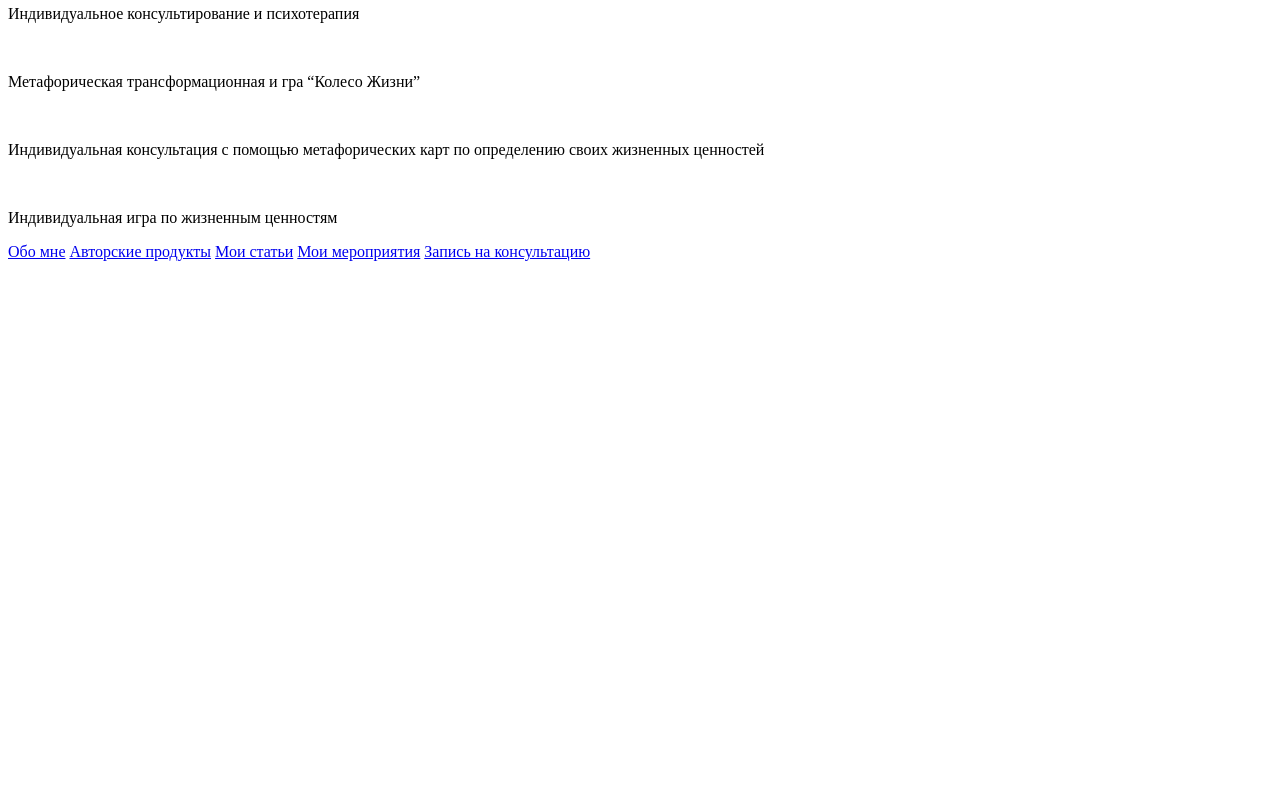
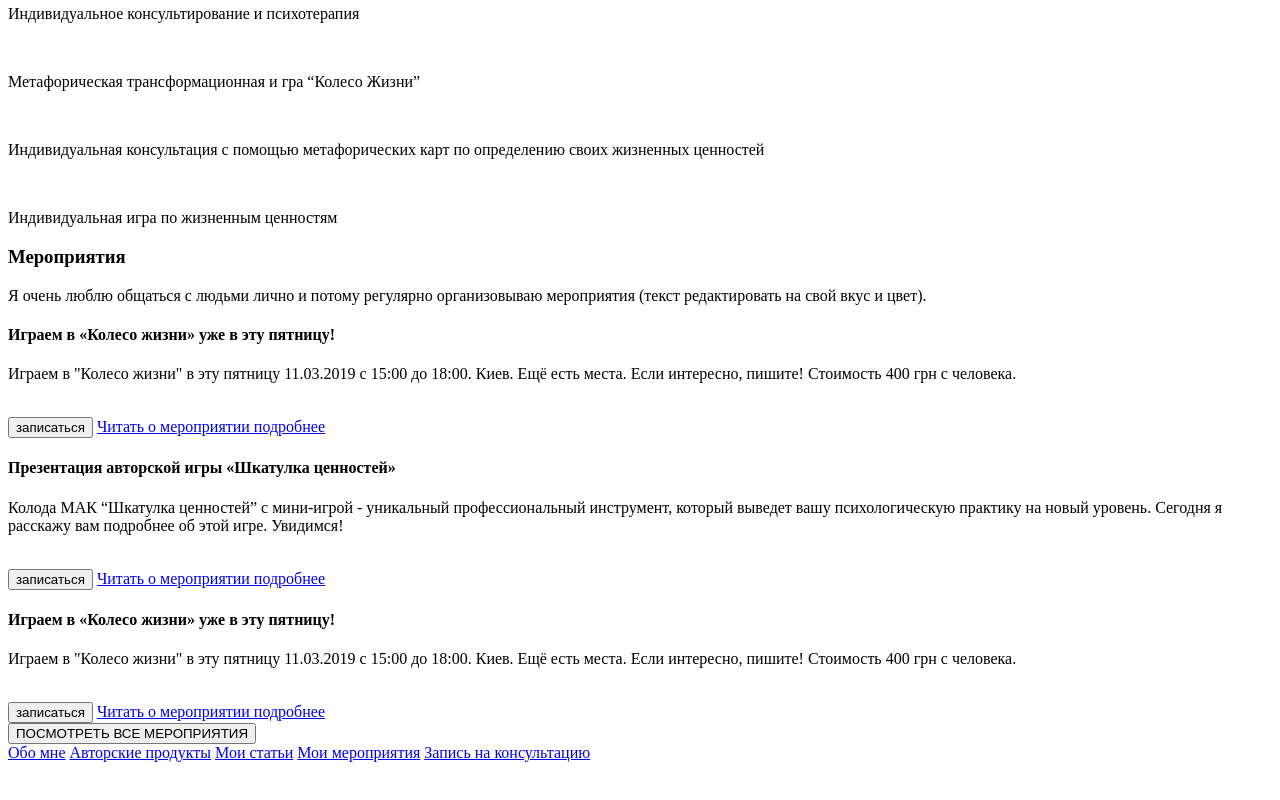
Before and after one commit to IvankoSL/psychotherapist, a plain HTML site: page index.html in a window 1280 px wide. Shown: the part 705-1505 px from the top of the page. Before the commit the page ends 1010 px from the top, so only its background shows below. Drawn offline with Linux system fonts and the light colour scheme; files that its build step writes are made by us from their sources.

Commit message:
Update index.html

```diff
--- a/index.html
+++ b/index.html
@@ -106,6 +106,46 @@
 			   </div>
 		  </div>
 		</div>
+		<div>
+			<h3>Мероприятия</h3>
+			<p>Я очень люблю общаться с людьми лично и потому регулярно организовываю мероприятия (текст редактировать на свой вкус и цвет).</p>
+		</div>
+		<div>
+			<div>
+			    <div>
+				    <h4>Играем в «Колесо жизни» уже в эту пятницу!</h4>
+				    <p>Играем в "Колесо жизни" в эту пятницу 11.03.2019 с 15:00 до 18:00. Киев. Ещё есть места. Если интересно, пишите! Стоимость 400 грн с человека.</p>
+				    <div>
+					    <img src="" >
+				    </div>
+				    <button>записаться</button>
+				    <a href="#">Читать о мероприятии подробнее</a>
+			    </div>
+			    <div>
+				    <h4>Презентация авторской игры «Шкатулка ценностей»</h4>
+				    <p>Колода МАК “Шкатулка ценностей” с мини-игрой - уникальный профессиональный инструмент, который выведет вашу психологическую практику на новый уровень.
+				    Сегодня я расскажу вам подробнее об этой игре. Увидимся!</p>
+				    <div>
+					    <img src="" >
+				    </div>
+				    <button>записаться</button>
+				    <a href="#">Читать о мероприятии подробнее</a>
+			    </div>
+			    <div>
+				    <h4>Играем в «Колесо жизни» уже в эту пятницу!</h4>
+				    <p>Играем в "Колесо жизни" в эту пятницу 11.03.2019 с 15:00 до 18:00. Киев. Ещё есть места. Если интересно, пишите! Стоимость 400 грн с человека.</p>
+				    <div>
+					    <img src="" >
+				    </div>
+				    <button>записаться</button>
+				    <a href="#">Читать о мероприятии подробнее</a>
+			    </div>
+		    </div>
+		</div>
+		<div>
+			<button>ПОСМОТРЕТЬ ВСЕ МЕРОПРИЯТИЯ</button>
+		</div>
+		<div></div>
 	</main>
 	<footer>
 		<nav>
```
Lines whose indentation alone changed are shown as unchanged.
